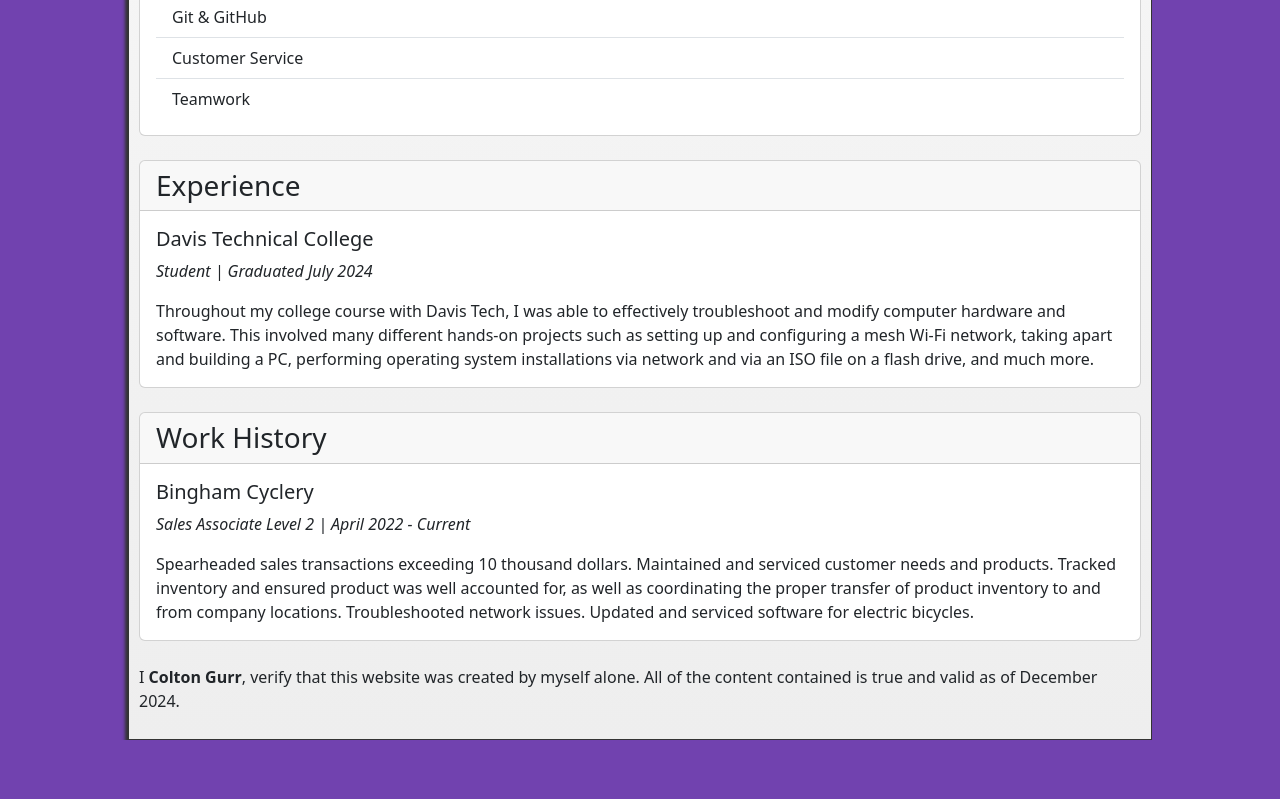
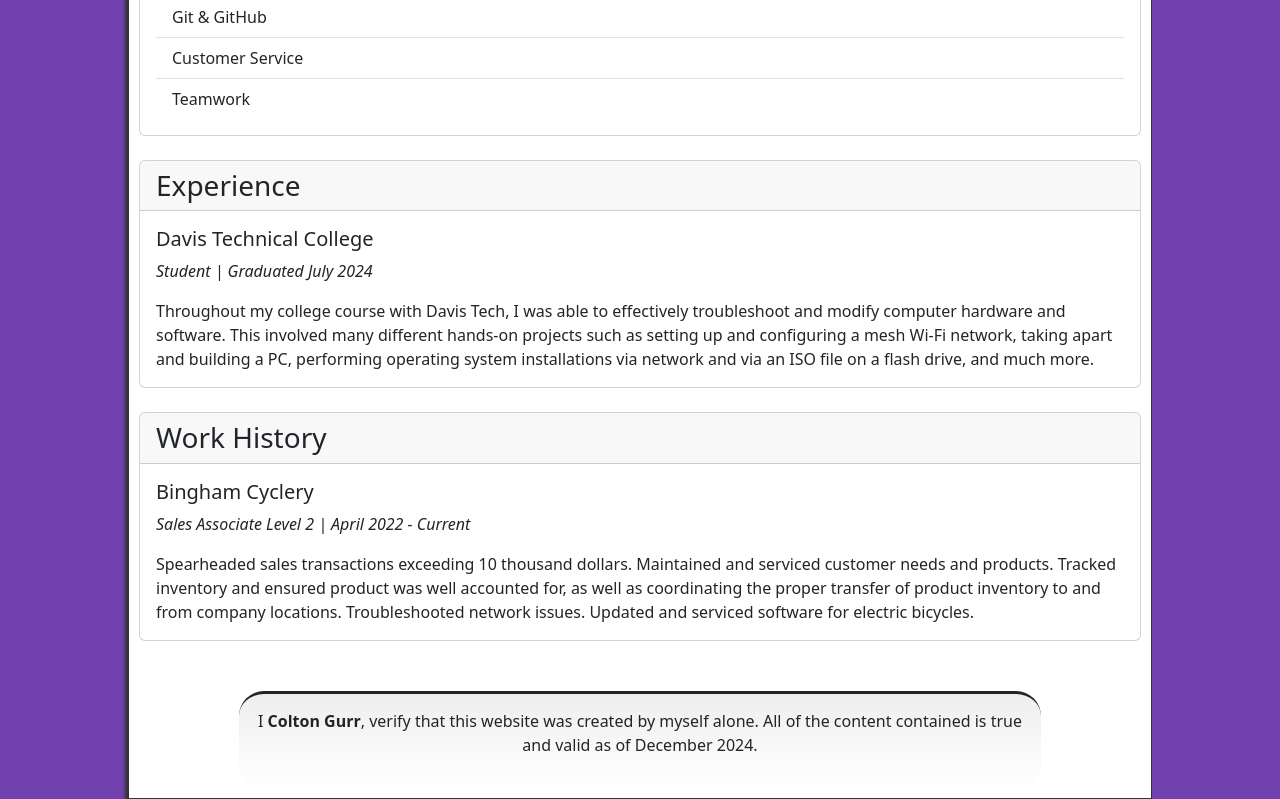
Before and after one commit to Shmolty/onlineResume, a plain HTML site: page index.html in a window 1280 px wide. Shown: the part 1207-2006 px from the top of the page. Before the commit the page ends 1947 px from the top, so only its background shows below. Drawn offline with nearby package versions, Linux system fonts and the light colour scheme.

Commit message:
add footer styling and remove wrapper gradient
add some styling for the footer inverse of the header
remove the background gradient inside of #wrapper

```diff
--- a/styles/app.css
+++ b/styles/app.css
@@ -12,11 +12,21 @@
     background-color: #EEEEEE;
     background-image: linear-gradient(to top, #EEEEEE, #FFFFFF);
 }
+footer{
+    text-align: center;
+    margin-top: 50px;
+    border-radius: 25px;
+    border-top: 3px solid;
+    width: 80%;
+    margin-left: auto; margin-right: auto;
+    padding: 15px;
+    background-color: #EEEEEE;
+    background-image: linear-gradient(to bottom, #EEEEEE, #FFFFFF);
+}
 #wrapper {
     margin-left: auto; margin-right: auto;
     width: 80%;
     background-color: #FFFFFF;
-    background-image: linear-gradient(to bottom, #FFFFFF, #EEEEEE);
     box-shadow: -3px 3px 3px #333333;
     border: 1px solid #333333;
     padding: 10px;
```
